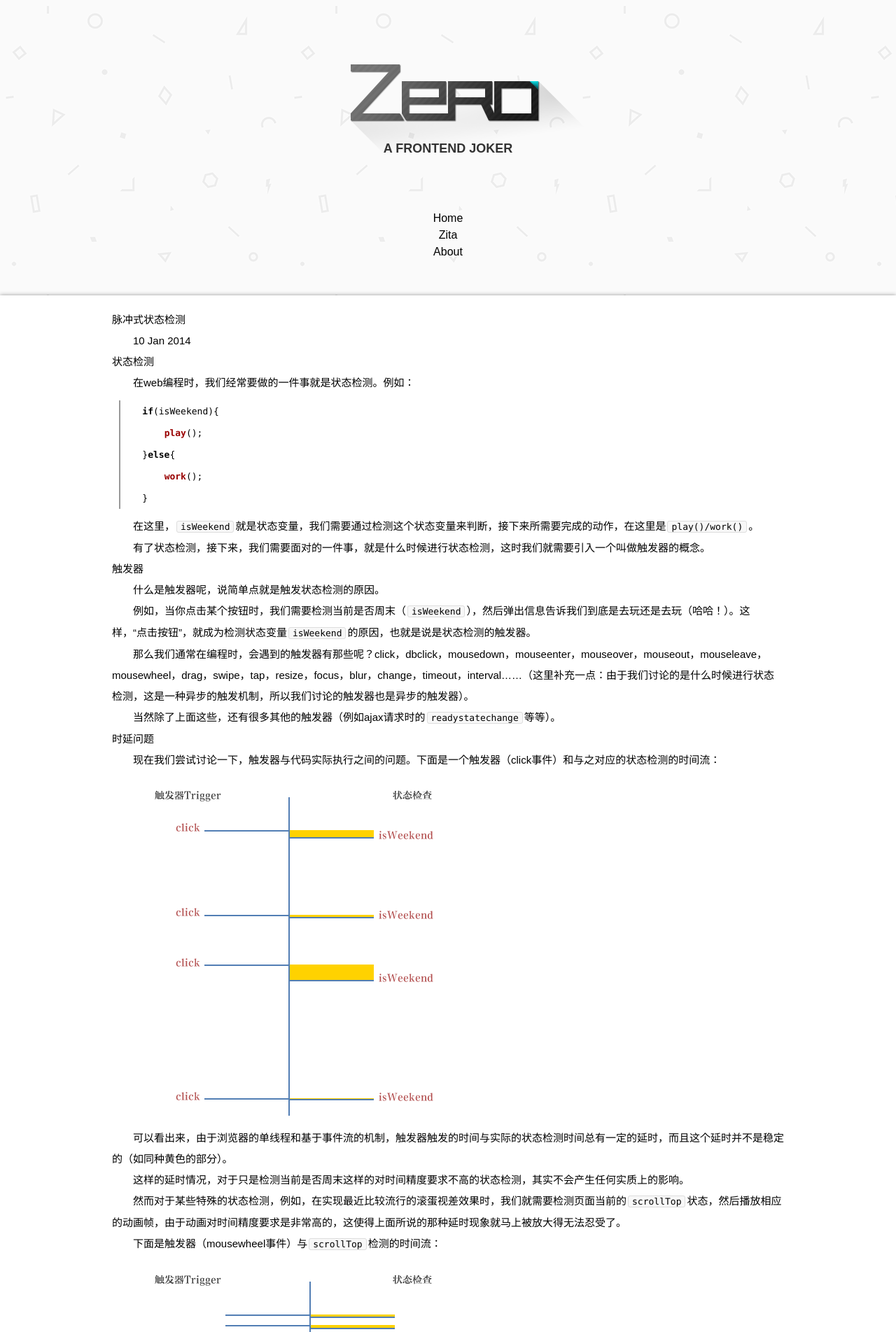
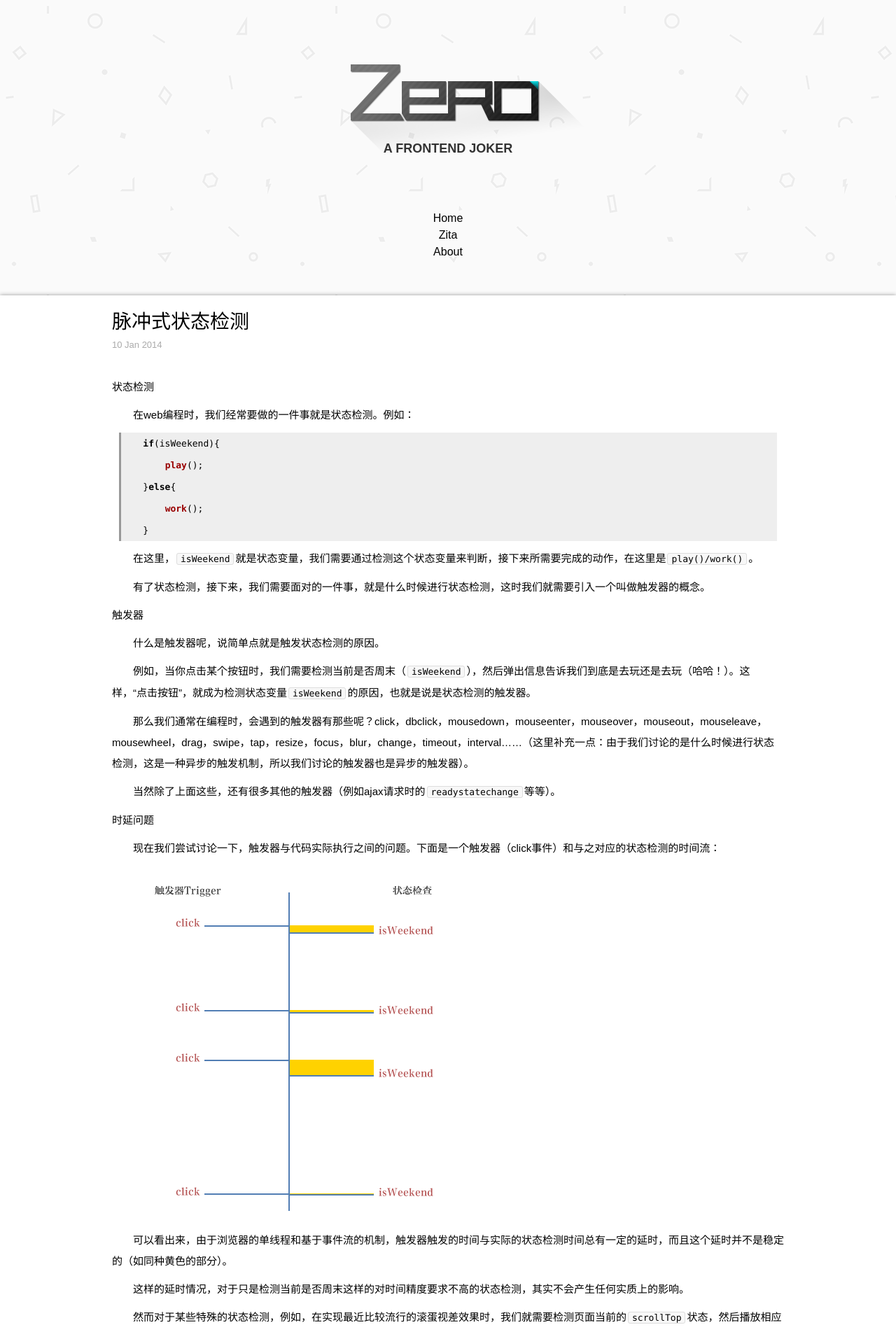
Before and after one commit to lizzz0523/lizzz0523.github.io, a Jekyll site: the page built from _posts/2014-01-10-function-pulse.md, in a window 1280 px wide. Shown: the top 1903 px of the page at 70% size. Built offline with Jekyll 4.4.1, drawn with Linux system fonts in a browser that asks for light colours; nearby versions of some CDN libraries; Markdown is read by kramdown in place of the engine named in the settings.

Commit message:
update style

```diff
--- a/_layouts/post.html
+++ b/_layouts/post.html
@@ -5,8 +5,10 @@ layout: default
 <div class="row">
     <div class="post">
         <div class="inner">
-            <h3><a href="{{ post.url }}">{{ page.title }}</a></h3>
-            <p class="date"><span class="post-date">{{ page.date | date_to_string }}</span></p>
+            <header>
+                <h3>{{ page.title }}</h3>
+                <span class="date">{{ page.date | date_to_string }}</span>
+            </header>
             {{ content }}
         </div>
     </div>
--- a/css/zero.css
+++ b/css/zero.css
@@ -151,7 +151,23 @@ body {
     box-shadow: 0 0 6px rgba(0,0,0,0.4);
 }
 
+.post header {
+    margin-bottom: 30px;
+}
+
+.post h3 {
+    font-size: 28px;
+    line-height: 36px;
+}
+
+.post h4 {
+    margin: 20px 0;
+    font-size: 34px;
+    line-height: 46px;
+}
+
 .post p {
+    margin: 10px 0;
     text-indent: 2em;
 }
 
@@ -164,13 +180,20 @@ body {
     white-space: nowrap;
 }
 
+.post .date {
+    display: block;
+    color: #aaa;
+    font-size: 13px;
+}
+
 .post .highlight {
-    padding: 10px;
+    margin: 10px;
 }
 
 .post .highlight pre {
     display: block;
-    border-left: 2px solid #999;
+    border-left: 3px solid #999;
+    background-color: #eee;
 }
 
 .post .inner {
--- a/index.html
+++ b/index.html
@@ -8,8 +8,8 @@ layout: default
         {% for post in site.categories.heading limit:3 %}
             <li>
                 <h3><a href="{{ post.url }}">{{ post.title }}</a></h3>
-                <p class="date"><span class="post-date">{{ post.date | date_to_string }}</span></p>
-                <p class="excerpt">{{ post.excerpt }}</p>
+                <span class="date">{{ post.date | date_to_string }}</span>
+                <div class="excerpt">{{ post.excerpt }}</div>
             </li>
         {% endfor %}
         </ul>
```
Also changed, not shown: images/post/pulse-20140110-004.gif (renamed from images/post/pules-20140110-004.gif).
